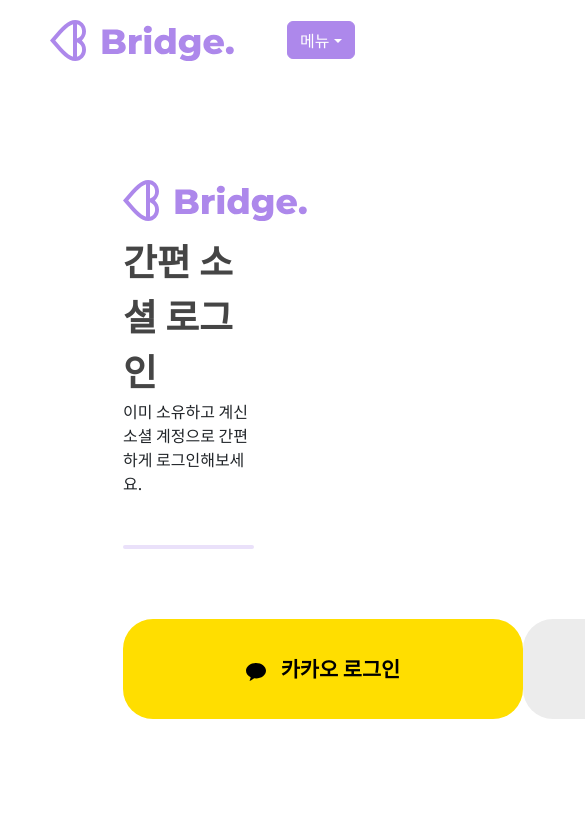
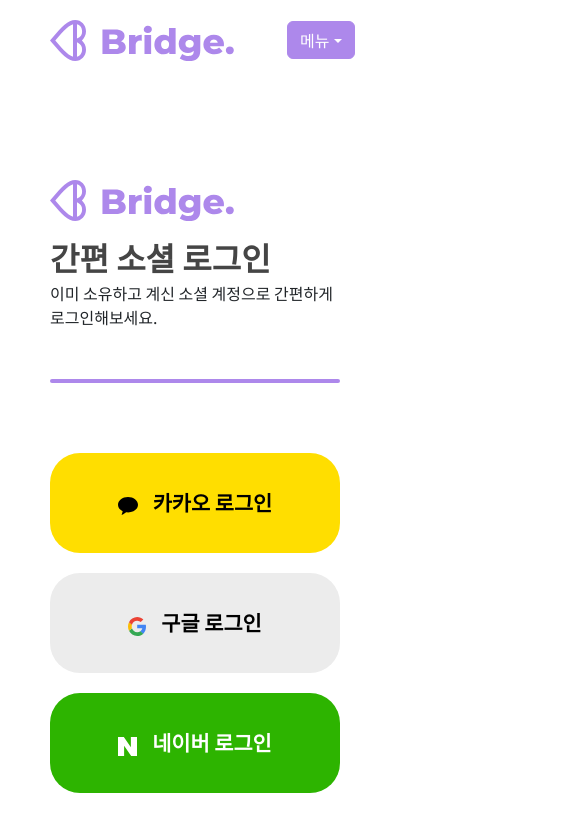
Before and after one commit to Likelion-at-SMWU-11th/LoveBridge-Client, a React (Create React App) app: page /login in a window 390 px wide. Shown: the top 832 px of the page, 585 px wide, since content can reach past the window. Built offline with nearby package versions, Linux system fonts and the light colour scheme.

Commit message:
[feat] 반응형 loginpage 구현

```diff
--- a/src/component/page/LoginPage.jsx
+++ b/src/component/page/LoginPage.jsx
@@ -7,6 +7,7 @@
 import naver from '../img/naver-logo.svg';
 import logo from '../img/logo.svg';
 import {motion} from 'framer-motion';
+import { useMediaQuery } from 'react-responsive';
 
 const Wrapper = styled.div`
 padding: 100px 136px 0px 123px;
@@ -25,21 +26,21 @@
     height: 4px;
     background: #AD88EB;
     margin-top: 2vh;
+    opacity: 1;
     border-radius: 50px;
     margin-bottom: 70px;
     margin-top: 50px;
 `
 const BtnContainer = styled.div`
-display: flex;
-justify-content: space-between;
-
+    display: flex;
+    justify-content: space-between;
 `
 const KaKaO = styled.div`
     display: flex;
     align-items: center;
     >button {
         background: #FFDE00;
-        width: 400px;
+        width: 26vw;
         color: #000000;
         margin-bottom: 20px;
     }
@@ -49,7 +50,7 @@
     align-items: center;
     >button {
         background: #ECECEC;
-        width: 400px;
+        width: 26vw;
         color: #000;
         margin-bottom: 20px;
     }
@@ -59,7 +60,7 @@
     align-items: center;
     >button {
         background: #2DB400;
-        width: 400px;
+        width: 26vw;
         color: #fff;
         margin-bottom: 20px;
     }
@@ -92,8 +93,11 @@
 
 
 function LoginPage() {
+    const isDesktop = useMediaQuery({ minWidth: 1000 });
 
   return (
+    <>
+    {isDesktop?
     <Wrapper>
         <LoginInfo><img src={logo}/><TitleTxt>간편 소셜 로그인</TitleTxt><SubTxt>이미 소유하고 계신 소셜 계정으로 간편하게 로그인해보세요.</SubTxt></LoginInfo>
             <LoginContainer>
@@ -105,7 +109,95 @@
                 </BtnContainer>
             </LoginContainer>
     </Wrapper>
+    :
+    <MobileWrapper>
+        <MobileLoginInfo><img src={logo}/><MobileTitleTxt>간편 소셜 로그인</MobileTitleTxt><MobileSubTxt>이미 소유하고 계신 소셜 계정으로 간편하게 로그인해보세요.</MobileSubTxt></MobileLoginInfo>
+            <MobileLoginContainer>
+            <MobileLine/>
+                <MobileBtnContainer>
+                    <MobileKaKaO ><MobileStyledButton whileHover={["grow"]} variants={hoverVariants}><img src={kako}/>카카오 로그인</MobileStyledButton></MobileKaKaO>
+                    <MobileGoogle><MobileStyledButton whileHover={["grow"]} variants={hoverVariants}><img src={google}/>구글 로그인</MobileStyledButton></MobileGoogle>
+                    <MobileNaver><MobileStyledButton whileHover={["grow"]} variants={hoverVariants}><img src={naver}/>네이버 로그인</MobileStyledButton></MobileNaver>
+                </MobileBtnContainer>
+            </MobileLoginContainer>
+    </MobileWrapper>}
+    </>
   )
 }
+const MobileWrapper = styled.div`
+padding: 100px 50px 0px 50px;
+`
+const MobileLoginContainer = styled.div`
+    margin: auto;
+`
+const MobileTitleTxt = styled.div`
+    font-size: 2em;
+    color: #454545;
+    font-weight: 700;
+    margin-top: 10px;
+`
+const MobileLine = styled.hr`
+    border: 0;
+    height: 4px;
+    background: #AD88EB;
+    margin-top: 2vh;
+    opacity: 1;
+    border-radius: 50px;
+    margin-bottom: 70px;
+    margin-top: 50px;
+`
+const MobileBtnContainer = styled.div`
 
+`
+const MobileKaKaO = styled.div`
+    display: flex;
+    align-items: center;
+    >button {
+        background: #FFDE00;
+        width: 100%;
+        color: #000000;
+        margin-bottom: 20px;
+    }
+`
+const MobileGoogle = styled.div`
+    display: flex;
+    align-items: center;
+    >button {
+        background: #ECECEC;
+        width: 100%;
+        color: #000;
+        margin-bottom: 20px;
+    }
+`
+const MobileNaver = styled.div`
+    display: flex;
+    align-items: center;
+    >button {
+        background: #2DB400;
+        width: 100%;
+        color: #fff;
+        margin-bottom: 20px;
+    }
+`
+const MobileStyledButton = styled(motion.button)`
+    font-size: 1.3em;
+    font-weight: 700;
+    border: 0px;
+    cursor: pointer;
+    border-radius: 30px;
+    background: #AD88EB;
+    padding: 10px;
+    color: #fff;
+    height: 100px;
+    > img {
+        margin-right: 15px;
+        padding-top: 1px;
+    }
+`
+const MobileLoginInfo = styled.div`
+`
+const MobileSubTxt = styled.div`
+    margin-bottom: 30px;
+    font-size: 1em;
+`
 export default LoginPage
```
